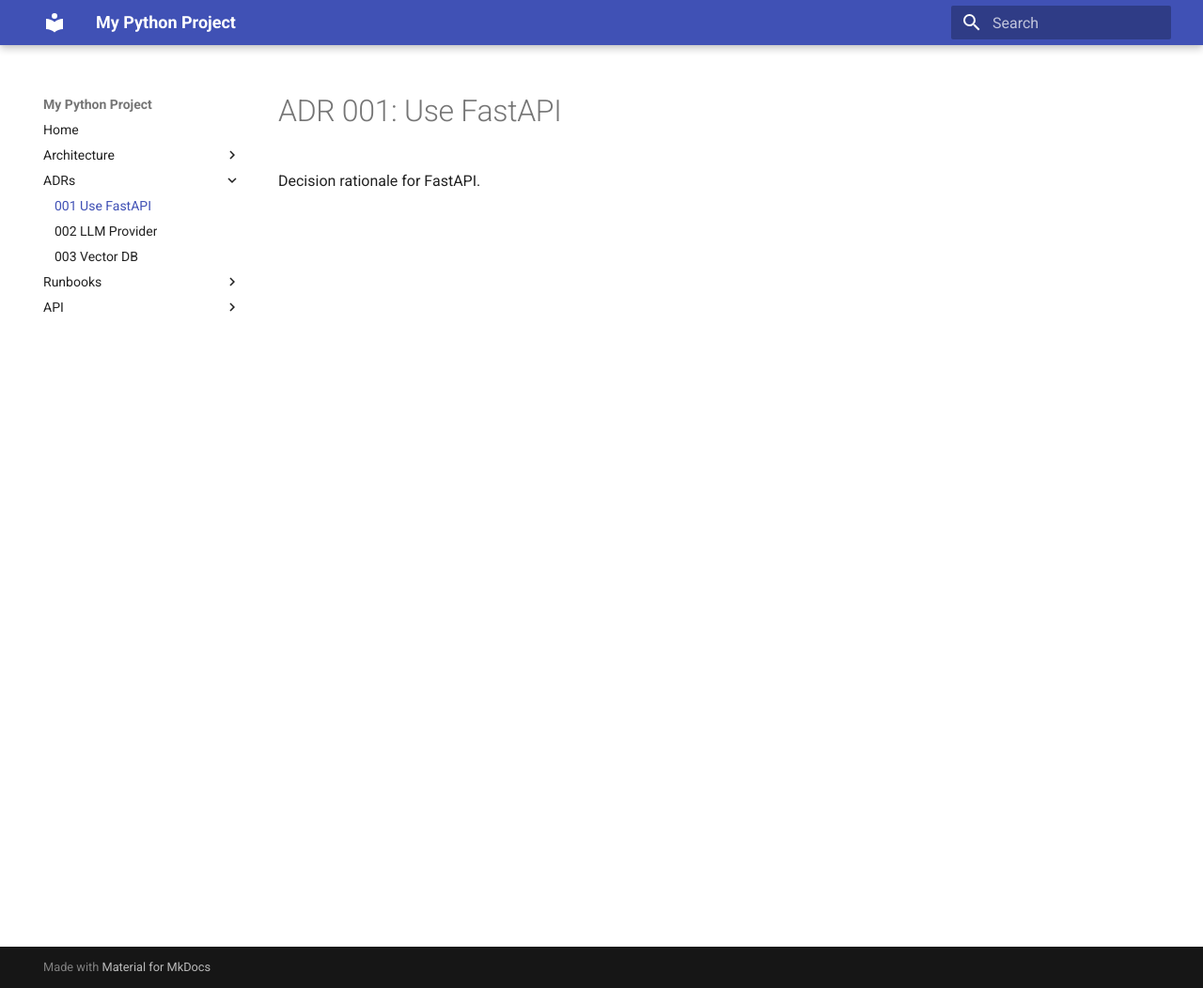
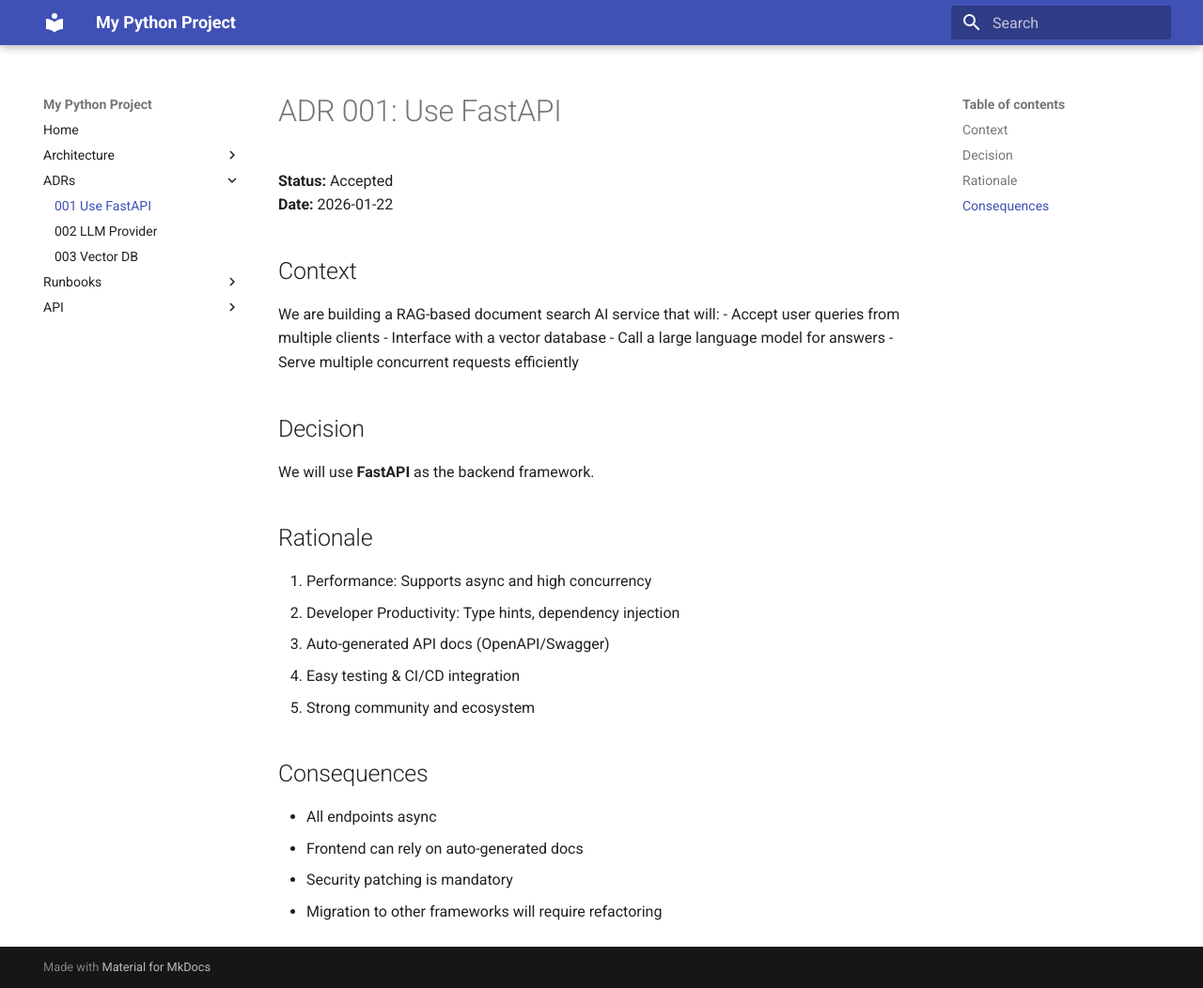
Before and after one commit to shrawanika-w/python-doc-project, an MkDocs documentation site: the page built from docs/adr/001-use-fastapi.md, in a window 1280 px wide and 1052 px high. Shown: the whole window at 94% size. Built offline with MkDocs 1.6.1 and Material for MkDocs 9.7.7, drawn with Linux system fonts in a browser that asks for light colours.

Commit message:
Update 001-use-fastapi.md

```diff
--- a/docs/adr/001-use-fastapi.md
+++ b/docs/adr/001-use-fastapi.md
@@ -1,2 +1,27 @@
 # ADR 001: Use FastAPI
-Decision rationale for FastAPI.
+
+**Status:** Accepted
+**Date:** 2026-01-22
+
+## Context
+We are building a RAG-based document search AI service that will:
+- Accept user queries from multiple clients
+- Interface with a vector database
+- Call a large language model for answers
+- Serve multiple concurrent requests efficiently
+
+## Decision
+We will use **FastAPI** as the backend framework.
+
+## Rationale
+1. Performance: Supports async and high concurrency
+2. Developer Productivity: Type hints, dependency injection
+3. Auto-generated API docs (OpenAPI/Swagger)
+4. Easy testing & CI/CD integration
+5. Strong community and ecosystem
+
+## Consequences
+- All endpoints async
+- Frontend can rely on auto-generated docs
+- Security patching is mandatory
+- Migration to other frameworks will require refactoring
```
